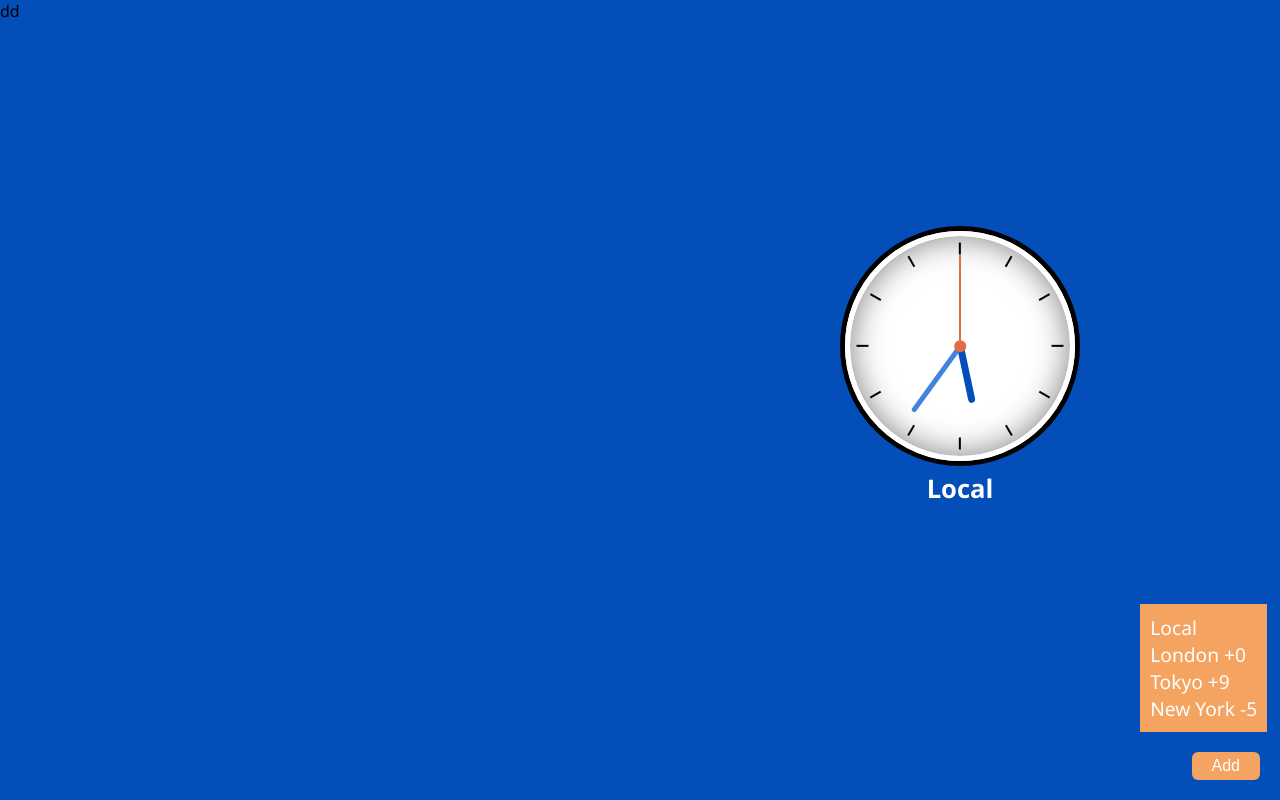
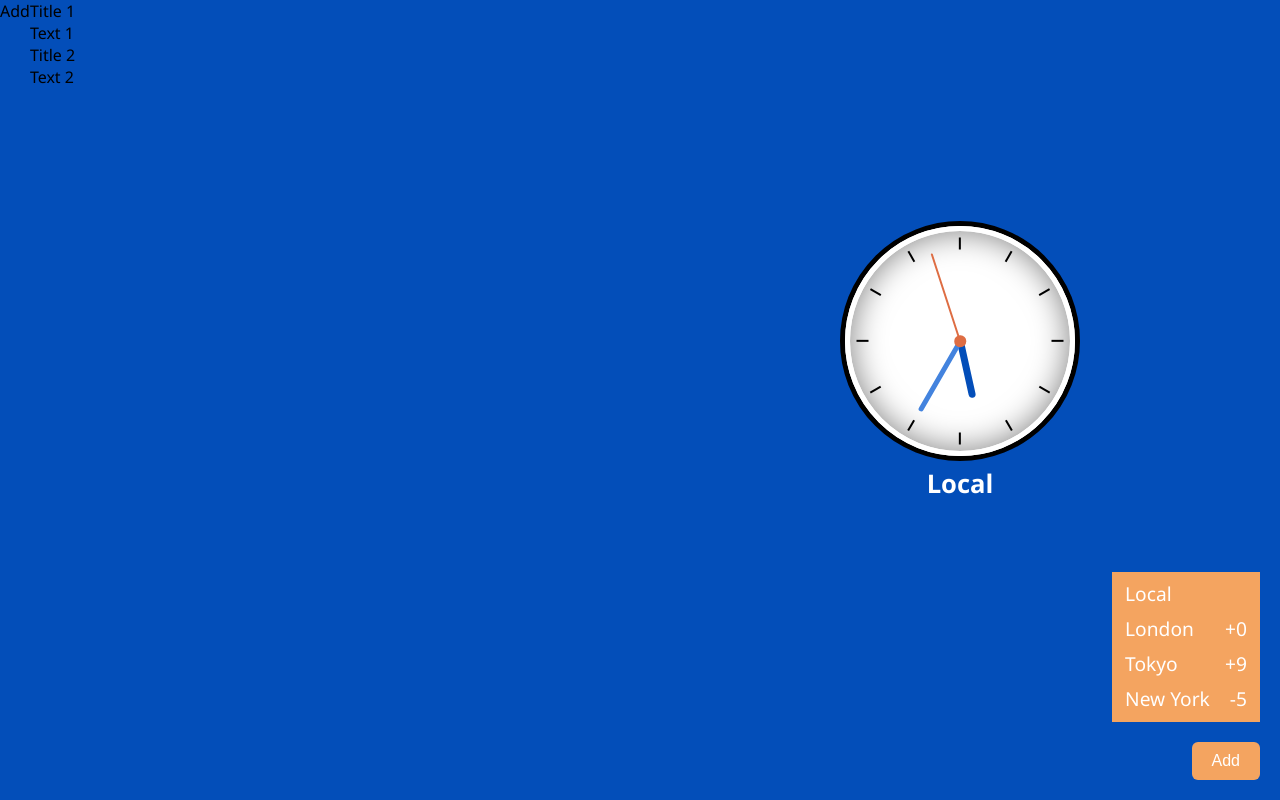
Before and after one commit to askhatxx/organizer-app, a React (Create React App) app: page / in a window 1280 px wide. Both pictures are taken after a click on the button "Add". Built offline with nearby package versions, Linux system fonts and the light colour scheme.

Commit message:
Commit 6

```diff
--- a/src/components/App.js
+++ b/src/components/App.js
@@ -1,4 +1,5 @@
 import React, {Component} from 'react';
+import Notes from './Notes';
 import Clock from './Clock';
 
 export default class App extends Component {
@@ -44,10 +45,11 @@ export default class App extends Component {
     render() {
         const {clock} = this.state;
         console.log(localStorage.getItem('clock'));
-        console.log(this.state.clock);
         return (
             <div className='box'>
-                <div className='box-1'>dd</div>
+                <div className='box-1'>
+                    <Notes notes={[{title:'Title 1', text:'Text 1'}, {title:'Title 2', text:'Text 2'}]}/>
+                </div>
                 <div className='box-2'>
                     <Clock
                         clock={clock}
--- a/src/components/Clock.js
+++ b/src/components/Clock.js
@@ -35,14 +35,13 @@ export default class Clock extends Component {
             return (
                 <li
                     key={index}
-                    onClick={() => {
+                    onMouseDown={() => {
                         this.props.addClock({type: 'analog', city, timezone});
-                        this.toggleCities();
+                        this.closeCities();
                     }}
                 >
                     <span>{city}</span>
-                    {' '}
-                   {timezone !== 'local' &&  <span>{timezone}</span>}
+                    {timezone !== 'local' &&  <span className='timezone'>{timezone}</span>}
                 </li>
             )
         });
@@ -53,6 +52,12 @@ export default class Clock extends Component {
     toggleCities = () => {
         this.setState({
             showCities: !this.state.showCities
+        })
+    }
+
+    closeCities = () => {
+        this.setState({
+            showCities: false
         })
     }
 
@@ -67,7 +72,10 @@ export default class Clock extends Component {
                 </div>
                 <div className='box-clock-add'>
                     {cities}
-                    <button onClick={this.toggleCities}>Add</button>
+                    <button
+                        onClick={this.toggleCities}
+                        onBlur={this.closeCities}
+                    >Add</button>
                 </div>
             </div>
         )
--- /dev/null
+++ b/src/components/Notes.js
@@ -0,0 +1,28 @@
+import React, {Component} from 'react';
+
+export default class Notes extends Component {
+    renderNotes(notes) {
+        const notesList = notes.map((item, index) => {
+            const {title, text} = item;
+
+            return (
+                <div key={index}>
+                    <div>{title}</div>
+                    <div>{text}</div>
+                </div>
+            )
+        });
+
+        return notesList;
+    }
+
+    render() {
+        const notes = this.renderNotes(this.props.notes);
+        return (
+            <div className='box-notes'>
+                <div className='box-notes-options'>Add</div>
+                <div className='box-notes-list'>{notes}</div>
+            </div>
+        )
+    }
+}
--- a/src/index.css
+++ b/src/index.css
@@ -21,6 +21,7 @@ body {
 .box-2 {
     flex: 0 0 50%;
 }
+
 .box-clock {
     display: flex;
     flex-direction: column;
@@ -150,9 +151,9 @@ body {
 .box-clock-cities {
     position: absolute;
     bottom: 100%;
-    right: 2%;
+    right: 20px;
     background: sandybrown;
-    padding: 10px;
+    padding: 5px;
     text-align: left;
     color: #fff;
     list-style: none;
@@ -161,14 +162,34 @@ body {
 }
 .box-clock-cities li {
     cursor: pointer;
+    display: flex;
+    justify-content: space-between;
+    padding: 3px 8px 5px;
+}
+.box-clock-cities li:hover {
+    background: cornsilk;
+    color: sandybrown;
+}
+.box-clock-cities li .timezone {
+    margin-left: 20px;
 }
 .box-clock-add button {
     background: sandybrown;
     border: none;
     margin: 20px;
-    padding: 5px 20px;
+    padding: 10px 20px;
     border-radius: 6px;
     font-size: 1rem;
     color: #fff;
     cursor: pointer;
 }
+.box-clock-add button:focus {
+    outline: none;
+}
+
+.box-notes {
+    display: flex;
+}
+.box-notes-list {
+    flex-grow: 1;
+}
```
